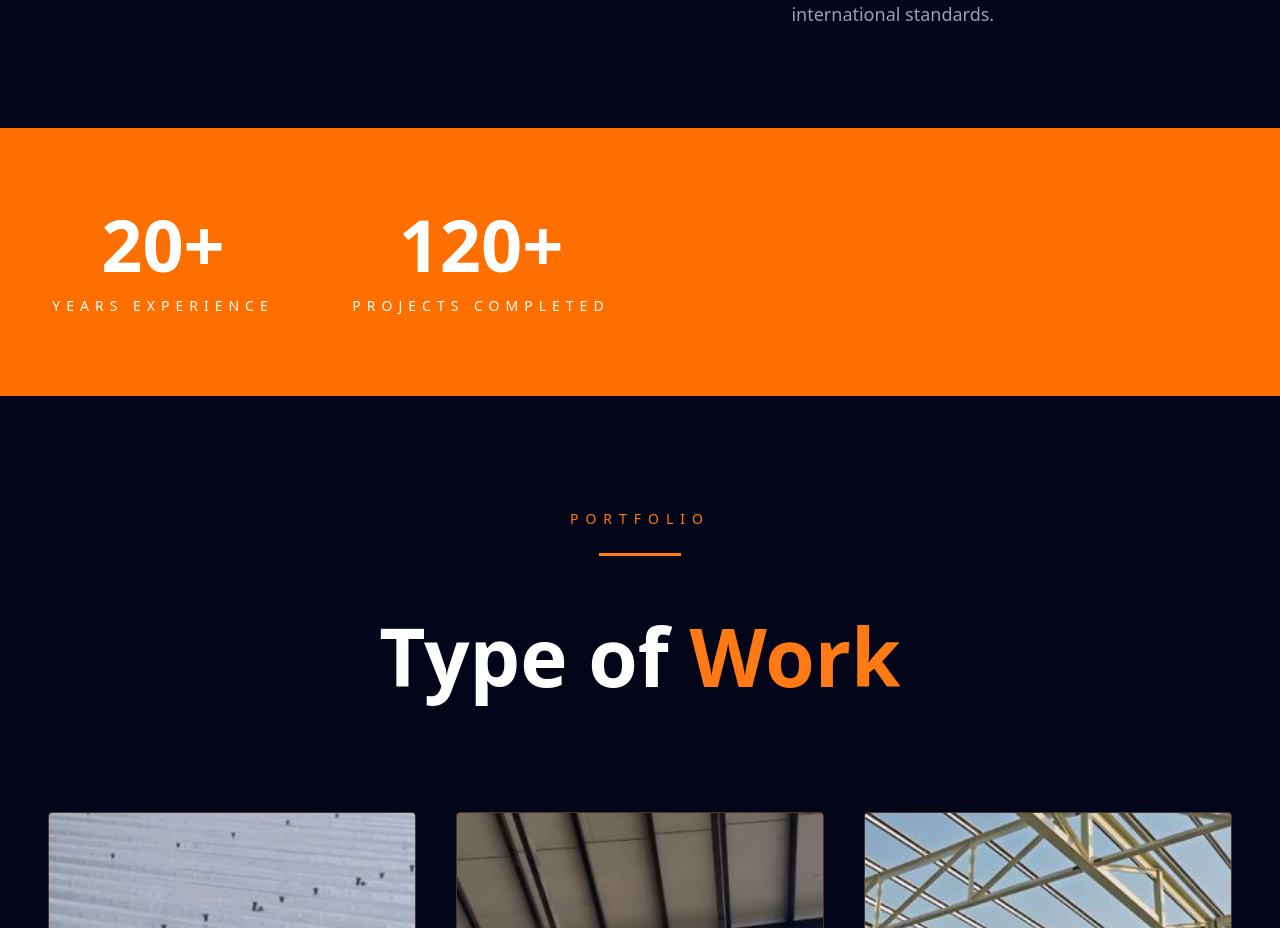
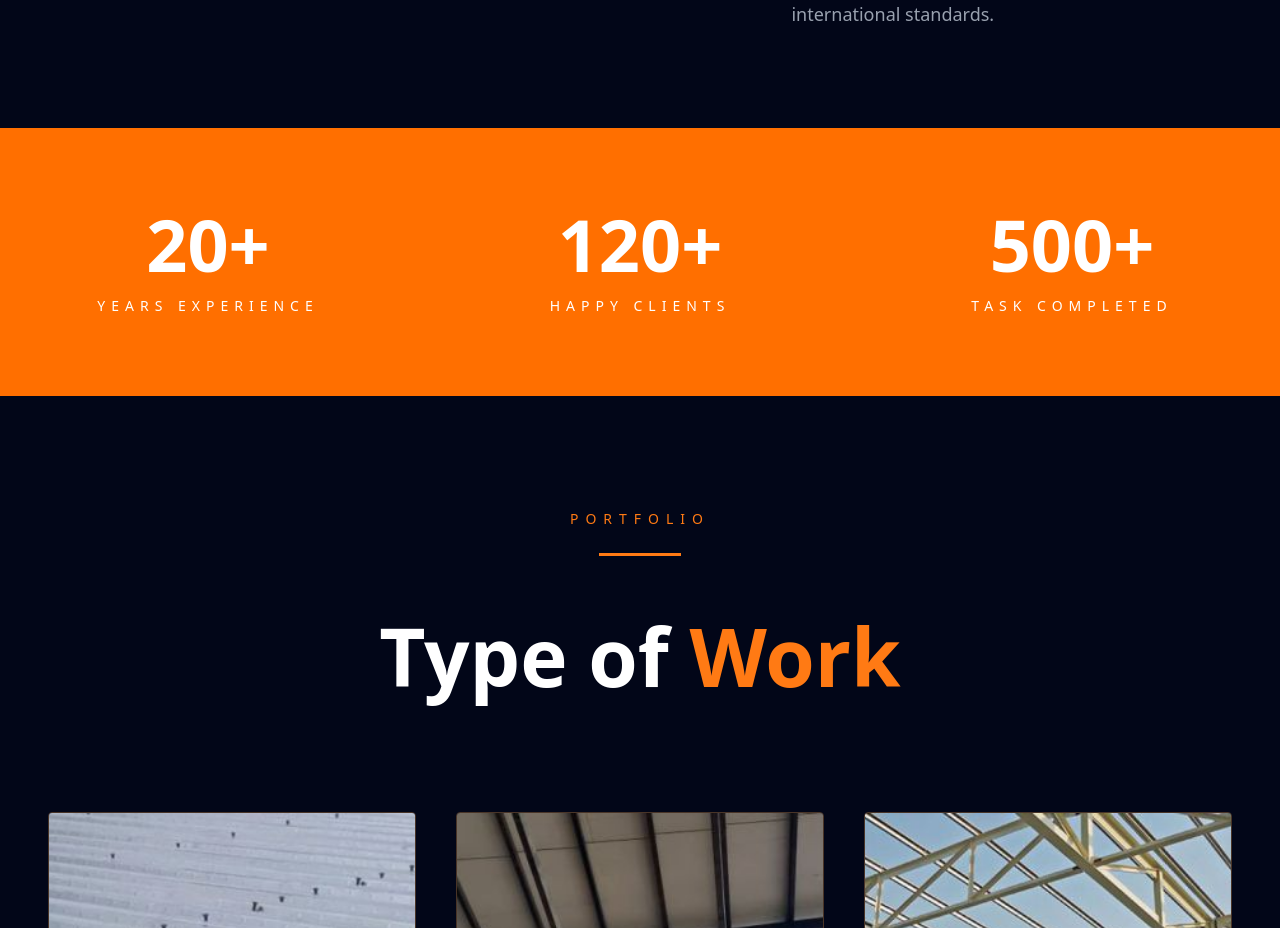
Before and after one commit to jskpatel/shivshakti-fabrication-and-engineering, a Next.js app: page / in a window 1280 px wide. Shown: the part 3420-4348 px from the top of the page. Built offline with nearby package versions, Linux system fonts and the light colour scheme.

Commit message:
Add files via upload

```diff
--- a/src/components/Header.tsx
+++ b/src/components/Header.tsx
@@ -21,7 +21,7 @@ export default function Header() {
     <header className="fixed top-0 z-50 w-full bg-[#020817]/80 backdrop-blur-lg border-b border-slate-800">
       <div className="container-width flex items-center justify-between py-5 px-6">
         <a href="https://shivshaktifabrication.vercel.app/" className="text-2xl font-black Capitalize text-orange-500">
-          <span className="tracking-[5px]">Shivshakti</span> <span className="md:text-xl text-[12px] block text-white">Fabrication & Engineering</span>
+          <span className="tracking-[5px]">Shivshakti</span> <span className="md:text-xl text-[14px] block text-white">Fabrication & Engineering</span>
         </a>
 
         <nav className="hidden md:flex gap-8">
--- a/src/components/Process.tsx
+++ b/src/components/Process.tsx
@@ -40,12 +40,12 @@ const stats = [
   },
   {
     value: "120+",
-    label: "PROJECTS COMPLETED",
+    label: "HAPPY CLIENTS",
   },
-  // {
-  //   value: "500+",
-  //   label: "SKILLED ENGINEERS",
-  // },
+  {
+    value: "500+",
+    label: "TASK COMPLETED",
+  },
   // {
   //   value: "28+",
   //   label: "COUNTRIES ACTIVE",
@@ -127,8 +127,8 @@ export default function Process() {
 
       {/* Bottom Stats */}
       <div className="bg-[#ff6f00]">
-        <div className="mx-auto max-w-[1600px] px-6 py-14 md:py-20">
-          <div className="grid grid-cols-2 gap-10 md:grid-cols-4">
+        <div className="mx-auto container-width px-6 py-14 md:py-20">
+          <div className="grid grid-cols-1 gap-16 md:grid-cols-3 mx-auto">
             {stats.map((item) => (
               <div key={item.label} className="text-center text-white">
                 <h3 className="text-5xl md:text-6xl lg:text-7xl font-extrabold">
```
